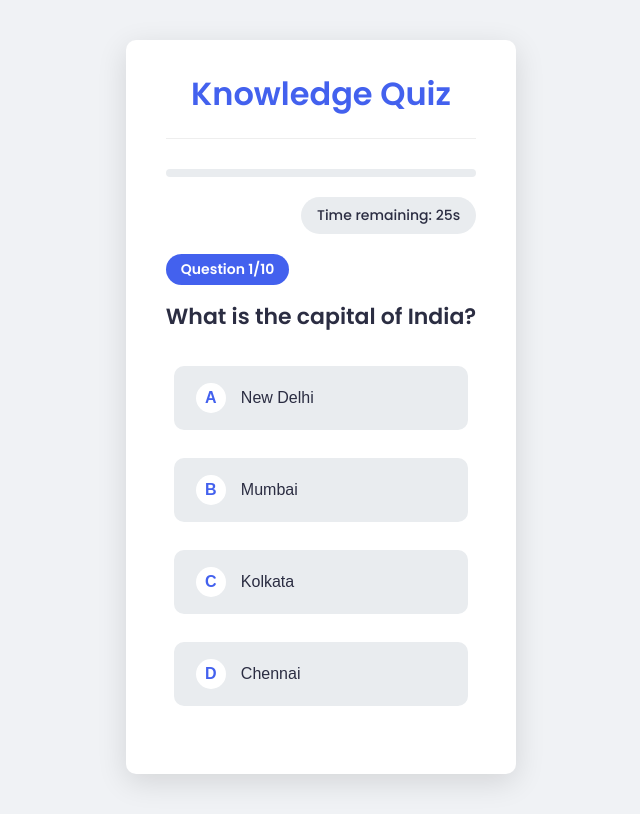
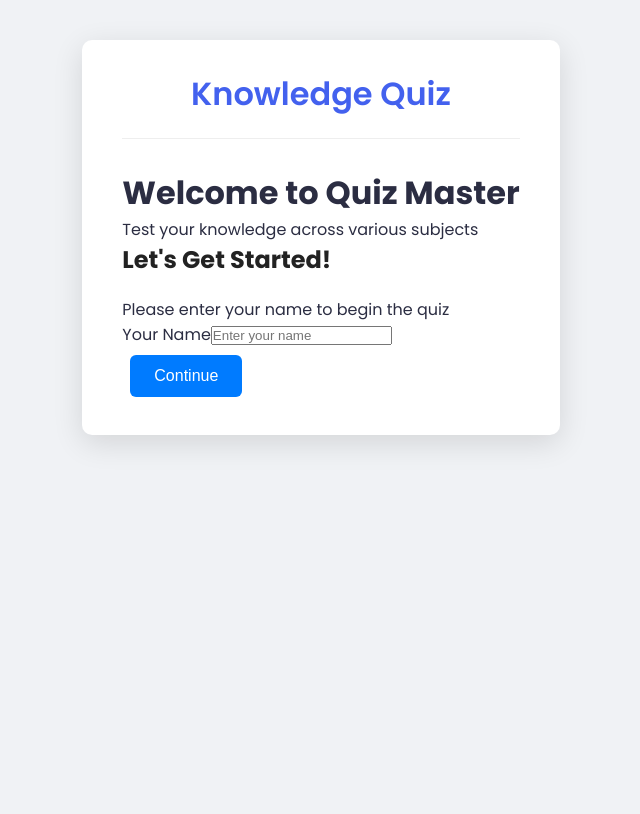
Before and after one commit to arifmohammad30/quiz-app, a React (Vite) app in the folder quiz-app/: page / in a window 1280 px wide. Shown: the whole page, without its empty margins (319-959 px from the left). Built offline with nearby package versions, Linux system fonts and the light colour scheme.

Commit message:
Enhance quiz app with user input, subject selection, multi-stage flow, and improved results display

```diff
--- a/quiz-app/src/App.tsx
+++ b/quiz-app/src/App.tsx
@@ -1,31 +1,70 @@
 import React, { useState, useEffect } from 'react';
 import QuestionCard from './components/QuestionCard';
-import questions from './data/questions';
+import WelcomeScreen from './components/WelcomeScreen';
+import SubjectSelection from './components/SubjectSelection';
+import { subjects } from './data/questions';
+import type { Question } from './data/questions';
 import './App.css';
 
+// Define the possible app states
+type AppState = 'welcome' | 'subject-selection' | 'quiz' | 'results';
+
 const App: React.FC = () => {
+  // App state management
+  const [appState, setAppState] = useState<AppState>('welcome');
+  const [playerName, setPlayerName] = useState<string>('');
+  const [selectedSubject, setSelectedSubject] = useState<string>('');
+
+  // Quiz state management
   const [currentIndex, setCurrentIndex] = useState<number>(0);
   const [score, setScore] = useState<number>(0);
   const [showScore, setShowScore] = useState<boolean>(false);
   const [timeLeft, setTimeLeft] = useState<number>(30); // 30 seconds per question
   const [answers, setAnswers] = useState<string[]>([]);
 
+  // Get the questions based on selected subject
+  const getQuestions = (): Question[] => {
+    const subject = subjects.find(s => s.id === selectedSubject);
+    return subject ? subject.questions : subjects[0].questions;
+  };
+
+  const questions = getQuestions();
+
   // Timer countdown for each question
   useEffect(() => {
-    if (!showScore && timeLeft > 0) {
+    if (appState === 'quiz' && !showScore && timeLeft > 0) {
       const timer = setTimeout(() => {
         setTimeLeft(timeLeft - 1);
       }, 1000);
       return () => clearTimeout(timer);
-    } else if (timeLeft === 0 && !showScore) {
+    } else if (timeLeft === 0 && !showScore && appState === 'quiz') {
       handleAnswerTimeout();
     }
-  }, [timeLeft, showScore]);
+  }, [timeLeft, showScore, appState]);
 
   // Reset timer when moving to next question
   useEffect(() => {
     setTimeLeft(30);
   }, [currentIndex]);
+
+  const handleNameSubmit = (name: string) => {
+    setPlayerName(name);
+    setAppState('subject-selection');
+  };
+
+  const handleSubjectSelect = (subjectId: string) => {
+    setSelectedSubject(subjectId);
+    resetQuiz();
+    setAppState('quiz');
+  };
+
+  const resetQuiz = () => {
+    setCurrentIndex(0);
+    setScore(0);
+    setShowScore(false);
+    setAnswers([]);
+    setTimeLeft(30);
+  };
 
   const handleAnswerTimeout = () => {
     // Record an empty answer when time runs out
@@ -39,6 +78,7 @@ const App: React.FC = () => {
       setCurrentIndex(nextIndex);
     } else {
       setShowScore(true);
+      setAppState('results');
     }
   };
 
@@ -59,14 +99,17 @@ const App: React.FC = () => {
       setCurrentIndex(nextIndex);
     } else {
       setShowScore(true);
+      setAppState('results');
     }
   };
 
   const handleRetry = () => {
-    setScore(0);
-    setCurrentIndex(0);
-    setShowScore(false);
-    setAnswers([]);
+    resetQuiz();
+    setAppState('subject-selection');
+  };
+
+  const handleNewQuiz = () => {
+    setAppState('subject-selection');
   };
 
   const calculatePercentage = () => {
@@ -81,14 +124,28 @@ const App: React.FC = () => {
     return "Keep practicing!";
   };
 
+  const renderContent = () => {
+    switch (appState) {
+      case 'welcome':
+        return <WelcomeScreen onNameSubmit={handleNameSubmit} />;
+
+      case 'subject-selection':
         return (
-    <div className="app-container">
-      <header className="quiz-header">
-        <h1>Knowledge Quiz</h1>
-      </header>
+          <SubjectSelection
+            subjects={subjects}
+            playerName={playerName}
+            onSubjectSelect={handleSubjectSelect}
+          />
+        );
 
-      {!showScore ? (
+      case 'quiz':
+        return (
           <>
+            <div className="player-info">
+              <span>Player: {playerName}</span>
+              <span>Subject: {subjects.find(s => s.id === selectedSubject)?.name}</span>
+            </div>
+
             <div className="progress-bar">
               <div
                 className="progress-fill"
@@ -112,9 +169,13 @@ const App: React.FC = () => {
               onAnswerSelect={handleAnswerSelect}
             />
           </>
-      ) : (
+        );
+
+      case 'results':
+        return (
           <div className="score-section">
             <h2>Quiz Completed!</h2>
+            <p className="player-result">{playerName}'s Result</p>
             <div className="score-display">
               <div className="score-circle">
                 <span className="score-percentage">{calculatePercentage()}%</span>
@@ -124,22 +185,47 @@ const App: React.FC = () => {
             <p className="score-message">{getScoreMessage()}</p>
             <p>You got {score} out of {questions.length} questions correct</p>
 
+            <h3 className="review-heading">Review Your Answers</h3>
             <div className="answer-review">
-            <h3>Review Your Answers</h3>
-            {questions.map((q, index) => (
-              <div key={index} className={`review-item ${answers[index] === q.answer ? 'correct' : 'incorrect'}`}>
+              {questions.map((q, index) => {
+                const isCorrect = answers[index] === q.answer;
+                return (
+                  <div key={index} className={`review-item ${isCorrect ? 'correct' : 'incorrect'}`}>
                     <p className="review-question">{index + 1}. {q.question}</p>
-                <p className="review-answer">
-                  Your answer: {answers[index] || "No answer"}
-                  {answers[index] !== q.answer && <span> | Correct answer: {q.answer}</span>}
-                </p>
+                    <div className="review-answer">
+                      <strong>Your answer:</strong>
+                      <span className={isCorrect ? 'correct-answer' : ''}>
+                        {answers[index] || "No answer"}
+                      </span>
+
+                      {!isCorrect && (
+                        <>
+                          <strong>Correct answer:</strong>
+                          <span className="correct-answer">{q.answer}</span>
+                        </>
+                      )}
                     </div>
-            ))}
+                  </div>
+                );
+              })}
             </div>
 
-          <button className="retry-button" onClick={handleRetry}>Try Again</button>
+            <div className="action-buttons">
+              <button className="retry-button" onClick={handleRetry}>Try Another Subject</button>
+              <button className="new-quiz-button" onClick={() => resetQuiz()}>Retry This Quiz</button>
             </div>
-      )}
+          </div>
+        );
+    }
+  };
+
+  return (
+    <div className="app-container">
+      <header className="quiz-header">
+        <h1>Knowledge Quiz</h1>
+      </header>
+
+      {renderContent()}
     </div>
   );
 };
```
Lines whose indentation alone changed are shown as unchanged.
